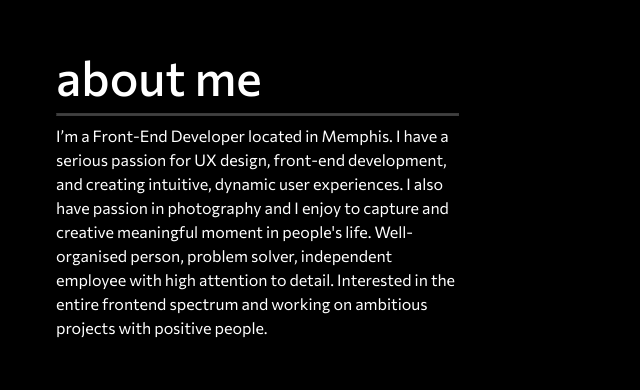
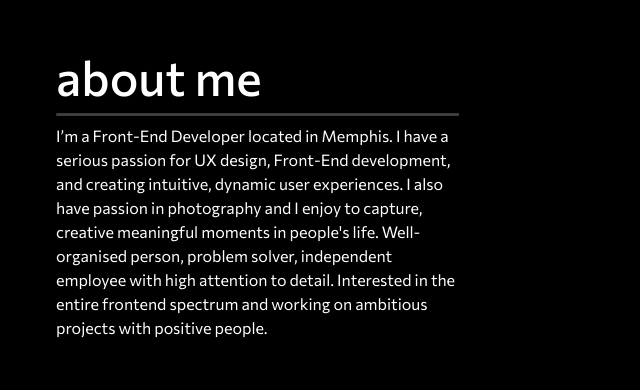
Before and after one commit to mooreit/maieng, a plain HTML site: page index.html in a window 1280 px wide. Shown: the part 940-1330 px from the top of the page, 629-1269 px from the left. Drawn offline with nearby package versions, Linux system fonts and the light colour scheme; a web font is replaced by a local one.

Commit message:
updated about me page content

```diff
--- a/index.html
+++ b/index.html
@@ -170,7 +170,7 @@
                         <div class="about_content">
                             <h4>about me</h4>
                             <hr></hr>
-                            <p class="white">I’m a Front-End Developer located in Memphis. I have a serious passion for UX design, front-end development, and creating intuitive, dynamic user experiences. I also have passion in photography and I enjoy to capture and creative meaningful moment in people's life.
+                            <p class="white">I’m a Front-End Developer located in Memphis. I have a serious passion for UX design, Front-End development, and creating intuitive, dynamic user experiences. I also have passion in photography and I enjoy to capture, creative meaningful moments in people's life.
 
                               Well-organised person, problem solver, independent employee with high attention to detail.
 
```
